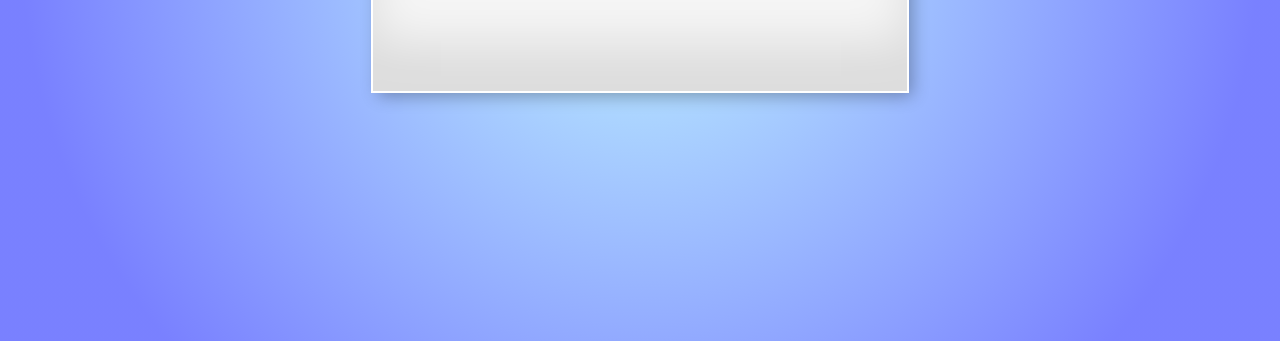
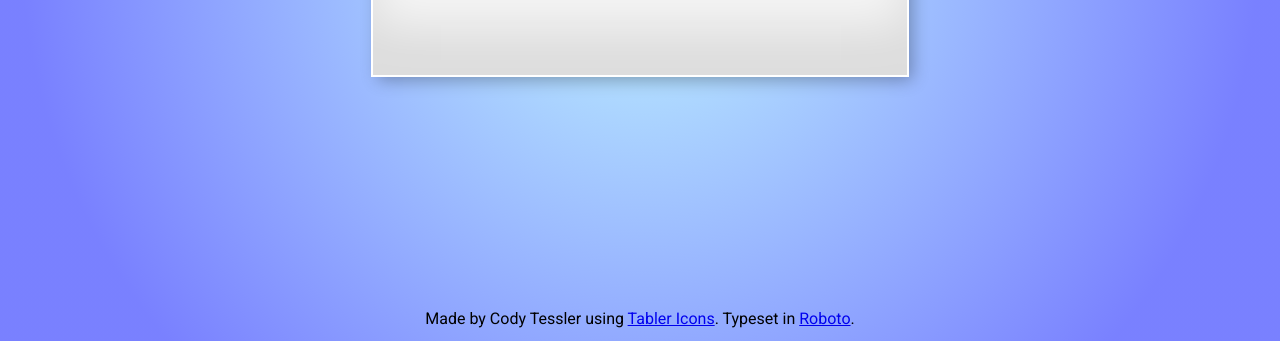
Before and after one commit to cjtessler/cjtessler.github.io, a plain HTML site: page index.html in a window 1280 px wide. Shown: the part 459-800 px from the top of the page. Drawn offline with Linux system fonts and the light colour scheme; no server answers.

Commit message:
Added sticky footer

```diff
--- a/index.html
+++ b/index.html
@@ -49,5 +49,10 @@
         </div>
       </div>
     </div>
+    <footer>
+      Made by Cody Tessler using
+      <a href="https://tabler-icons.io/">Tabler Icons</a>. Typeset in
+      <a href="https://fonts.google.com/specimen/Roboto">Roboto</a>.
+    </footer>
   </body>
 </html>
--- a/style.css
+++ b/style.css
@@ -7,6 +7,11 @@
 }
 
 body {
+  min-height: 100vh;
+  display: flex;
+  flex-direction: column;
+  justify-content: center;
+  align-items: center;
   background: rgb(191, 245, 255);
   background: radial-gradient(
     circle,
@@ -16,12 +21,8 @@ body {
 }
 
 .flex-container {
-  height: 100vh;
-  display: flex;
-  justify-content: center;
-  align-items: center;
+  margin-top: auto;
 }
-
 .content-wrapper {
   position: relative;
 }
@@ -83,3 +84,10 @@ a:has(> img) {
   margin: 0;
   padding: 0;
 }
+
+footer {
+  margin-top: auto;
+  text-align: center;
+  font-family: "Roboto", sans-serif;
+  height: 2rem;
+}
```
